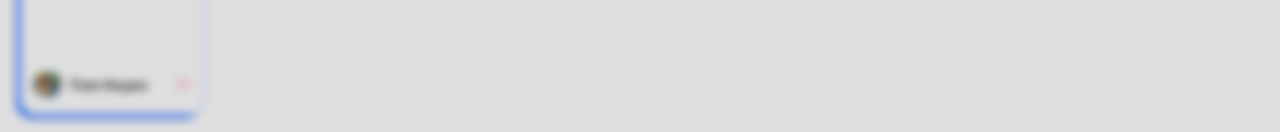
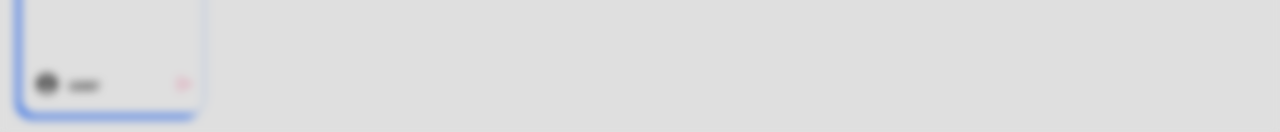
Before and after one commit to bear-swift/swift-slider, a Next.js app: page / in a window 1280 px wide. Shown: the part 665-797 px from the top of the page. Built offline with nearby package versions, Linux system fonts and the light colour scheme.

Commit message:
changed default user avatar

```diff
--- a/src/layout/main/sidebar/index.tsx
+++ b/src/layout/main/sidebar/index.tsx
@@ -12,7 +12,7 @@ import {
 import Image from "next/image";
 import { ReactNode, useState } from "react";
 import { useRouter } from "next/navigation";
-import { MenuItem } from "@mui/material";
+import AccountCircleIcon from '@mui/icons-material/AccountCircle';
 
 interface MenuType {
   icon: ReactNode;
@@ -51,7 +51,7 @@ const DashboardMenuItem = ({
 
 const SideBar = () => {
   const router = useRouter();
-  const userName = "Tran Huyen";
+  const userName = "user";
   const [activatedIndex, setActiveIndex] = useState<number>(0);
 
   const onLogoutClicked = () => {
@@ -115,14 +115,7 @@ const SideBar = () => {
           <div className="flex items-center gap-[8px]">
             {/* avatar */}
             <div className="w-[28px] h-[28px] rounded-full overflow-hidden flex items-center justify-center">
-              <Image
-                alt={`avatar`}
-                src={`/images/icons/avatar.png`}
-                width={0}
-                height={0}
-                sizes="100vw"
-                className="w-full"
-              />
+              <AccountCircleIcon />
             </div>
 
             <div className="font-bold truncate max-w-[100px]">{userName}</div>
```
